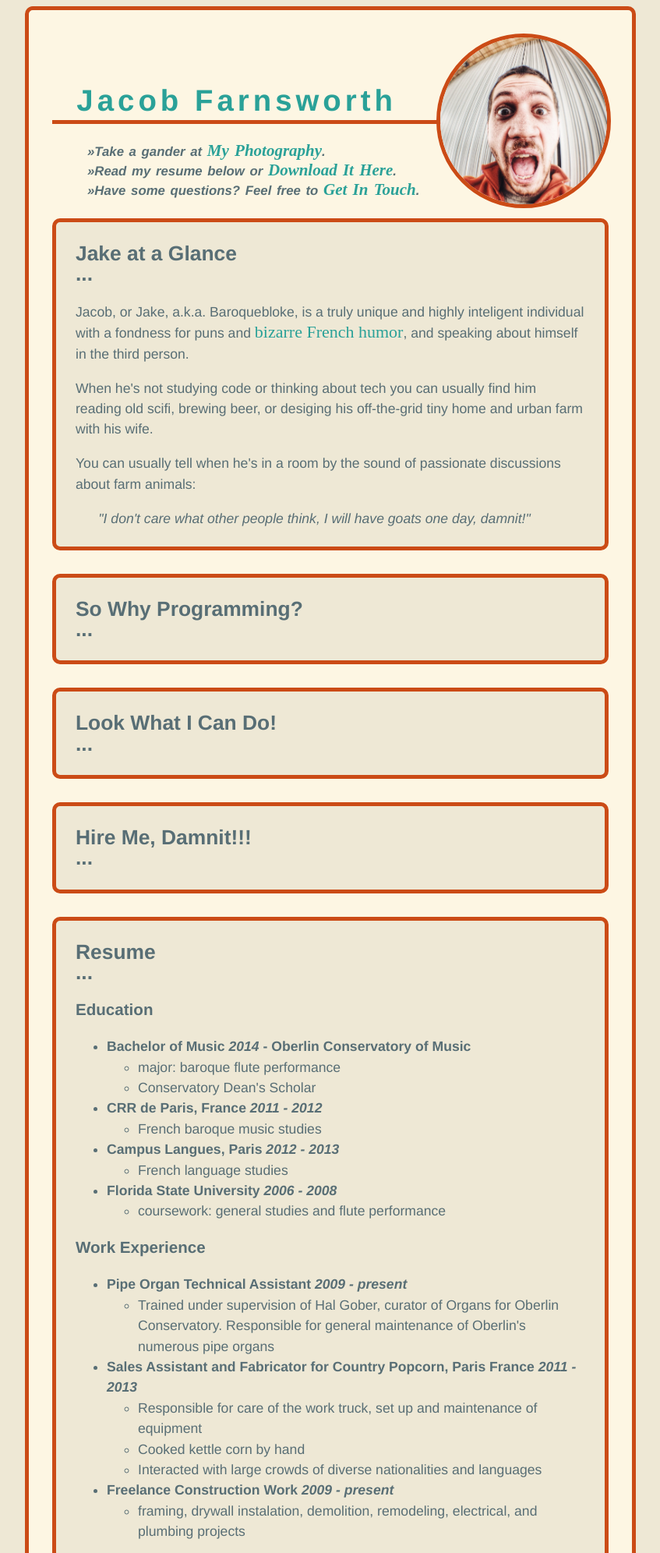
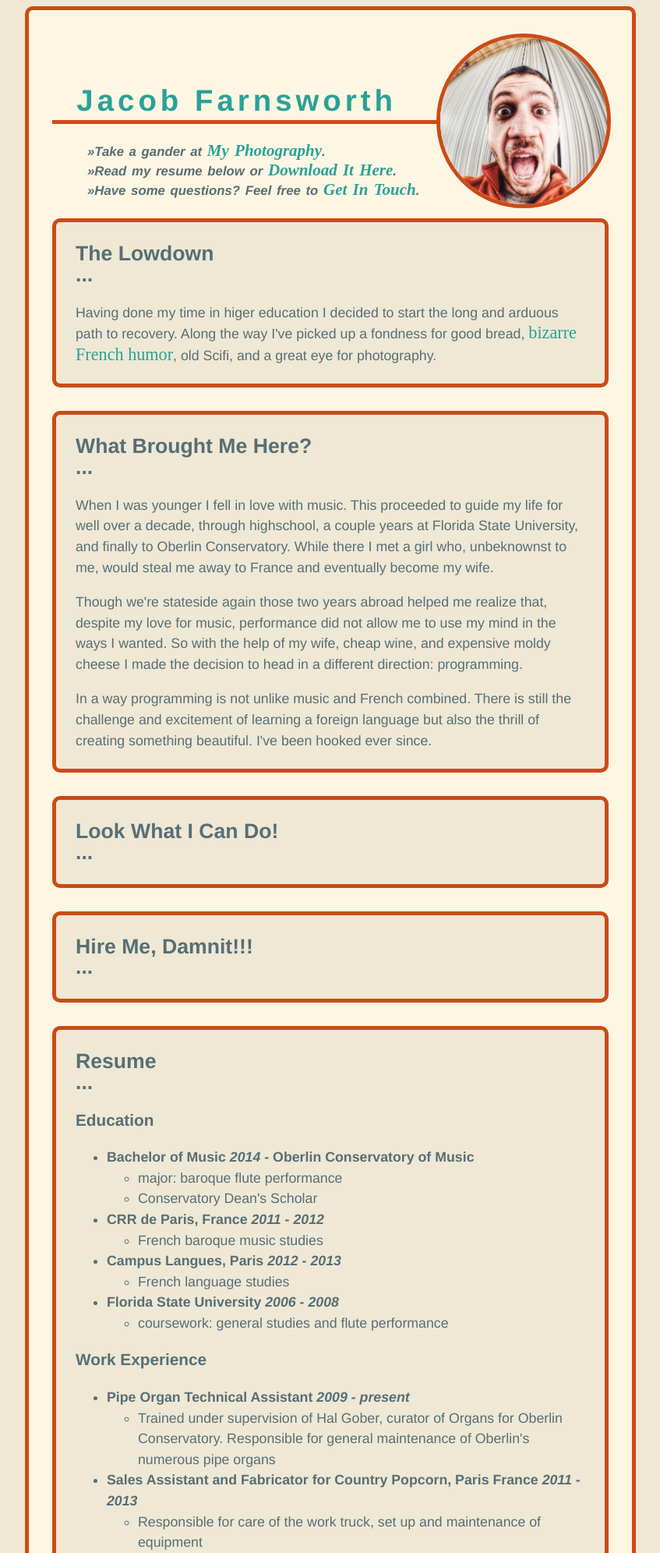
Before and after one commit to baroquebloke/flaskr, a Flask app: page / in a window 1280 px wide. Shown: the top 1992 px of the page at 78% size, without its empty margins (216-1063 px from the left). Run offline with Flask 2, Linux system fonts and the light colour scheme.

Commit message:
more content. minor changes

```diff
--- a/static/style.css
+++ b/static/style.css
@@ -84,14 +84,15 @@ a:active {
   -o-border-radius: 10px;
   border-radius: 10px;
   background-color: #eee8d5;
-  font-size: 110%;
+  font-size: 111%;
   line-height: 150%;
   clear: both;
 }
 .page-footer {
   max-width: 95%;
   border-top: 5px solid #cb4b16;
-  border-bottom: 5px solid #cb4b16;
+  height: 0px;
+  line-height: 20%;
   margin: 0 auto;
   text-align: center;
   font-size: 90%;
--- a/templates/pages/index.html
+++ b/templates/pages/index.html
@@ -22,36 +22,41 @@
 
 {% block personal %}
 <h2>
-  Jake at a Glance
+  The Lowdown
   <br>...
 </h2>
 <p>
-  Jacob, or Jake, a.k.a. Baroquebloke, is a truly unique and highly inteligent
-  individual with a fondness for puns and
-  <a href="http://www.ouaismaisbon.ch">bizarre French humor</a>, and speaking
-  about himself in the third person.
-</p>
-<p>
-  When he's not studying code or thinking about tech you can  usually
-  find him reading old scifi, brewing beer, or desiging his off-the-grid tiny
-  home and urban farm with his wife.
-</p>
-<p>
-  You can usually tell when he's in a room by the sound of passionate
-  discussions about farm animals:
-</p>
-<p>
-  &nbsp&nbsp&nbsp&nbsp&nbsp&nbsp<em>"I don't care what other people think,
-    I will have goats one day, damnit!"</em>
+  Having done my time in higer education I decided to start the long and
+  arduous path to recovery.  Along the way I've picked up a fondness for
+  good bread, <a href="http://www.ouaismaisbon.ch">bizarre French humor</a>,
+  old Scifi, and a great eye for photography.
 </p>
 {% endblock %}
 
 {% block why_programming %}
 <h2>
-  So Why Programming?
+  What Brought Me Here?
   <br>...
 </h2>
 <p>
+  When I was younger I fell in love with music.  This proceeded to guide my
+  life for well over a decade, through highschool, a couple years at
+  Florida State University, and finally to Oberlin Conservatory.
+  While there I met a girl who, unbeknownst to me, would steal me away to
+  France and eventually become my wife.
+</p>
+<p>
+  Though we're stateside again those two years abroad helped me realize that,
+  despite my love for music, performance did not allow me to use my mind in
+  the ways I wanted.  So with the help of my wife, cheap wine, and expensive
+  moldy cheese I made the decision to head in a different direction:
+  programming.
+</p>
+<p>
+  In a way programming is not unlike music and French combined.  There is
+  still the challenge and excitement of learning a foreign language but also
+  the thrill of creating something beautiful.
+  I've been hooked ever since.
 </p>
 {% endblock %}
 
```
